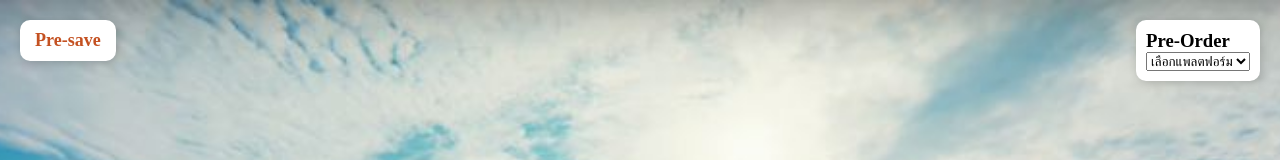
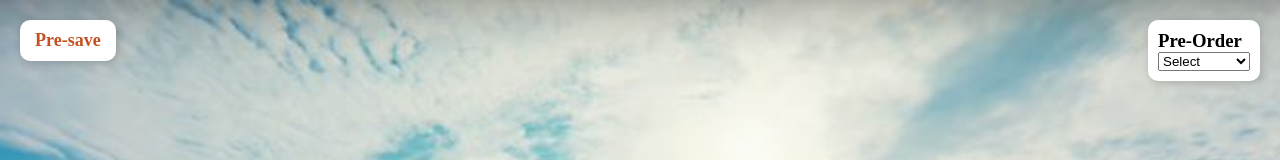
Before and after one commit to NichakamonB/testp, a plain HTML site: page index.html in a window 1280 px wide. Shown: the top 160 px of the page. Drawn offline with Linux system fonts and the light colour scheme.

Commit message:
Update index.html

```diff
--- a/index.html
+++ b/index.html
@@ -175,7 +175,7 @@
     <div class="preorder-box">
         <h3>Pre-Order</h3>
         <select id="preorder-select" onchange="openPreorderLink()">
-            <option value="">เลือกแพลตฟอร์ม</option>
+            <option value="">Select</option>
             <option value="https://tinyurl.com/yny6w9sz">Ktown</option>
             <option value="https://go.weverse.io/qt3S/d6g29i9d">Weverse</option>
             <option value="https://bit.ly/4gExPkF">Makestar</option>
```
